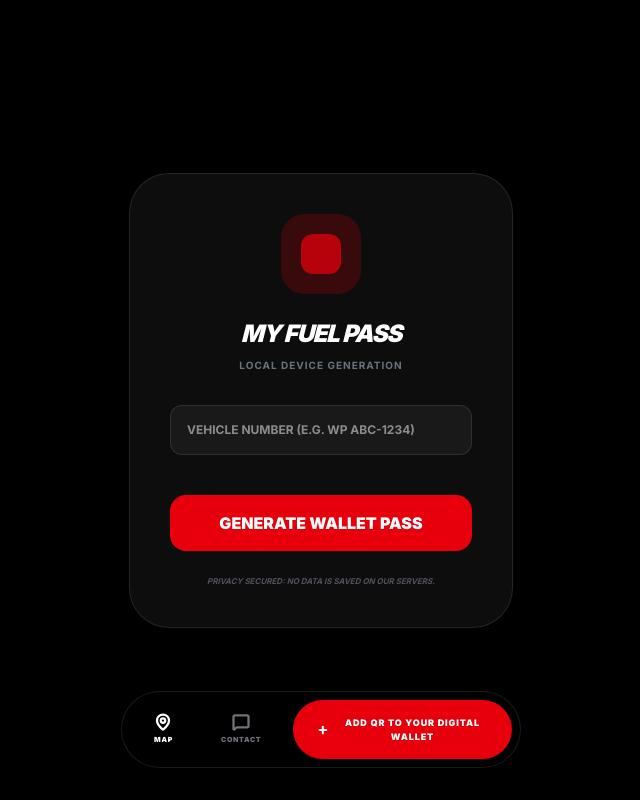
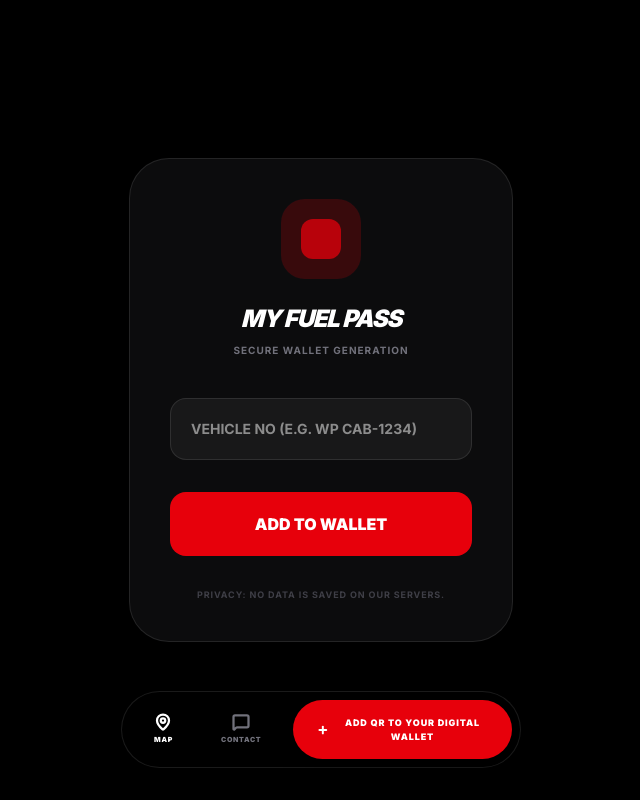
Before and after one commit to Sathirajayawardana905/fuel-helper-v1, a Next.js app: page /wallet in a window 1280 px wide. Shown: the whole page, without its empty margins (319-959 px from the left). Built offline with nearby package versions, Linux system fonts and the light colour scheme.

Commit message:
Final launch version with Wallet fix

```diff
--- a/app/wallet/page.tsx
+++ b/app/wallet/page.tsx
@@ -3,12 +3,11 @@ import { useState } from 'react';
 
 export default function WalletPage() {
   const [vehicleNumber, setVehicleNumber] = useState('');
-  const [fuelCode, setFuelCode] = useState(''); // This is the QR data
   const [isSyncing, setIsSyncing] = useState(false);
 
   const handleGeneratePass = async () => {
-    if (!vehicleNumber || !fuelCode) {
-      alert("Please enter both Vehicle Number and Fuel Code");
+    if (!vehicleNumber) {
+      alert("Please enter your Vehicle Number");
       return;
     }
 
@@ -18,49 +17,51 @@ export default function WalletPage() {
       const response = await fetch('/api/generate-pass', {
         method: 'POST',
         headers: { 'Content-Type': 'application/json' },
-        body: JSON.stringify({ vehicleNumber, fuelCode }),
+        body: JSON.stringify({ vehicleNumber }), // Sending only vehicleNumber
       });
 
-      if (!response.ok) throw new Error('Failed to generate pass');
+      if (!response.ok) {
+        const errorData = await response.json();
+        throw new Error(errorData.error || 'Server error');
+      }
 
-      // 1. Get the binary file (the .pkpass file)
       const blob = await response.blob();
 
-      // 2. Create a temporary download link in the browser
+      // Trigger the download
       const url = window.URL.createObjectURL(blob);
       const a = document.createElement('a');
       a.href = url;
-      a.download = 'FuelPass.pkpass'; // File name for the wallet
+      a.download = `FuelPass_${vehicleNumber}.pkpass`;
       document.body.appendChild(a);
-      a.click(); // Trigger the download
+      a.click();
       window.URL.revokeObjectURL(url);
 
-      alert("Pass generated! Open the file to add it to your Wallet.");
-    } catch (error) {
+      alert("Success! Your Fuel Pass is downloading.");
+    } catch (error: any) {
       console.error(error);
-      alert("Something went wrong. Please try again.");
+      alert(`Error: ${error.message}`);
     } finally {
       setIsSyncing(false);
     }
   };
 
   return (
-    <div className="min-h-screen bg-black p-8 flex flex-col items-center justify-center">
-      <div className="w-full max-w-sm bg-white/5 border border-white/10 rounded-[2.5rem] p-10 text-center backdrop-blur-md">
+    <div className="min-h-screen bg-black p-8 flex flex-col items-center justify-center font-sans">
+      <div className="w-full max-w-sm bg-zinc-900/50 border border-white/10 rounded-[2.5rem] p-10 text-center backdrop-blur-xl">
 
-        {/* Animated Icon */}
+        {/* Animated Status Icon */}
         <div className="w-20 h-20 bg-red-600/20 rounded-3xl flex items-center justify-center mx-auto mb-6">
           <div className={`w-10 h-10 bg-red-600 rounded-xl ${isSyncing ? 'animate-spin' : 'animate-pulse'}`} />
         </div>
 
         <h2 className="text-white font-black text-2xl italic uppercase tracking-tighter">My Fuel Pass</h2>
-        <p className="text-gray-500 text-[10px] mt-2 uppercase tracking-widest font-bold">Local Device Generation</p>
+        <p className="text-zinc-500 text-[10px] mt-2 uppercase tracking-widest font-bold">Secure Wallet Generation</p>
 
-        <div className="mt-8 space-y-4">
+        <div className="mt-10">
           <input
             type="text"
-            placeholder="VEHICLE NUMBER (e.g. WP ABC-1234)"
-            className="w-full bg-white/5 border border-white/10 p-4 rounded-xl text-white text-xs uppercase font-bold outline-none focus:border-red-600"
+            placeholder="VEHICLE NO (e.g. WP CAB-1234)"
+            className="w-full bg-white/5 border border-white/10 p-5 rounded-2xl text-white text-sm uppercase font-bold outline-none focus:border-red-600 transition-colors"
             value={vehicleNumber}
             onChange={(e) => setVehicleNumber(e.target.value)}
           />
@@ -69,13 +70,13 @@ export default function WalletPage() {
         <button
           onClick={handleGeneratePass}
           disabled={isSyncing}
-          className="mt-10 w-full bg-red-600 hover:bg-red-500 text-white font-black py-4 rounded-2xl transition-all active:scale-95 disabled:opacity-50 disabled:cursor-not-allowed"
+          className="mt-8 w-full bg-red-600 hover:bg-red-500 text-white font-black py-5 rounded-2xl transition-all active:scale-95 disabled:opacity-50"
         >
-          {isSyncing ? "SYNCING TO DEVICE..." : "GENERATE WALLET PASS"}
+          {isSyncing ? "GENERATING..." : "ADD TO WALLET"}
         </button>
 
-        <p className="text-[8px] text-zinc-600 mt-6 uppercase font-bold italic">
-          Privacy Secured: No data is saved on our servers.
+        <p className="text-[9px] text-zinc-700 mt-8 uppercase font-bold tracking-widest">
+          Privacy: No data is saved on our servers.
         </p>
       </div>
     </div>
```
